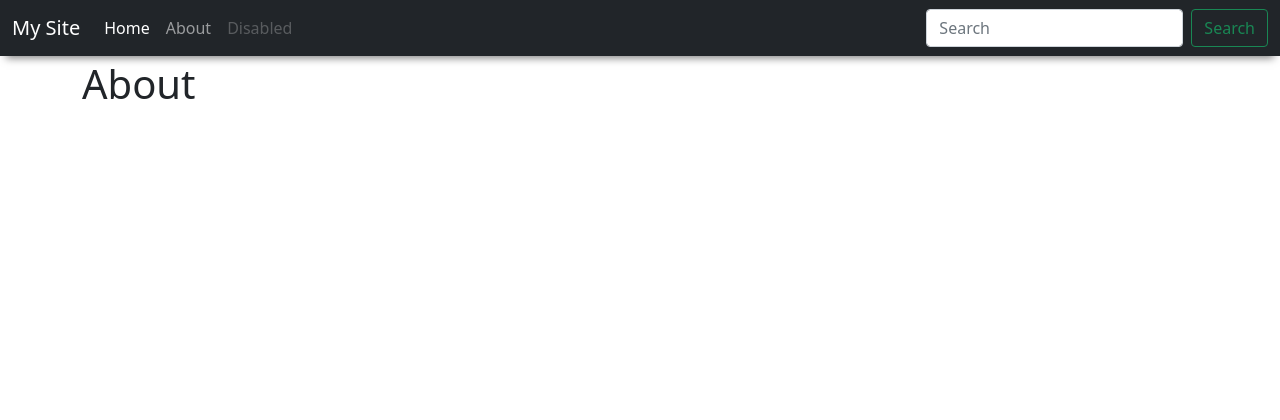
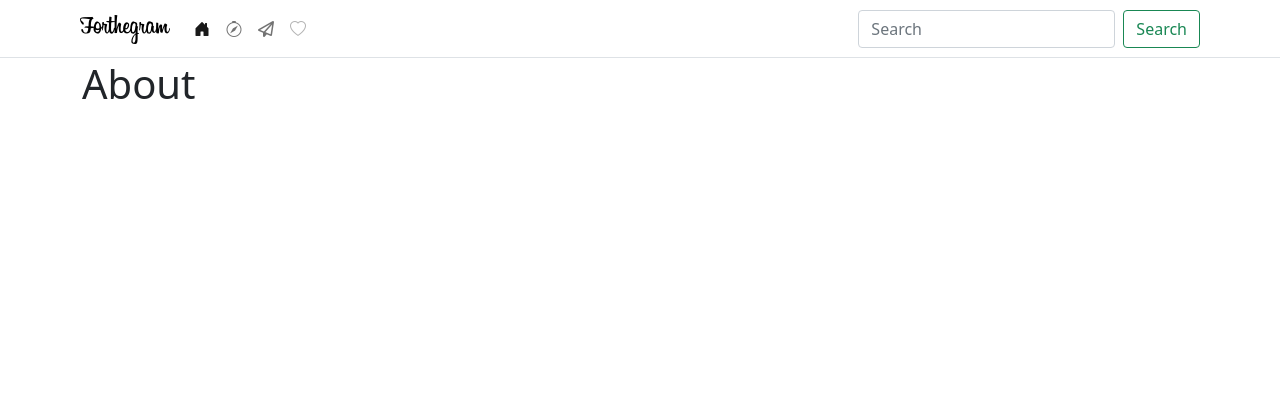
Before and after one commit to BwanaQ/forthegram, a Django app: page /about/ in a window 1280 px wide. Shown: the top 420 px of the page. Run offline with Django 3.2, Linux system fonts and the light colour scheme; some libraries are stand-ins or nearby versions.

Commit message:
build starter template

```diff
--- a/blog/static/blog/main.css
+++ b/blog/static/blog/main.css
@@ -10,6 +10,14 @@ wrapper {
   margin: top -60px;
   box-shadow: 0px -8px 8px -6px rgba(0, 0, 0, 0.5);
 }
-.navbar {
-  box-shadow: 0px 8px 8px -6px rgba(0, 0, 0, 0.5);
+
+nav {
+  padding: 0px 20px 0px 20px;
 }
+.card-body {
+  padding: 0px;
+}
+.gram-img {
+  width: 670px;
+  height: auto;
+}
--- a/blog/templates/blog/base.html
+++ b/blog/templates/blog/base.html
@@ -24,6 +24,11 @@
       type="text/css"
       href="{% static 'blog/main.css' %}"
     />
+    <!-- fontawesome css-->
+    <script
+      src="https://kit.fontawesome.com/441c641a51.js"
+      crossorigin="anonymous"
+    ></script>
     {% if title %}
     <title>Blog | {{title}}</title>
     {% else %}
@@ -34,9 +39,13 @@
     <wrapper class="d-flex flex-column">
       <header>
         <!-- Fixed navbar -->
-        <nav class="navbar navbar-expand-md navbar-dark fixed-top bg-dark">
-          <div class="container-fluid">
-            <a class="navbar-brand" href="{% url 'blog-home' %}">My Site</a>
+        <nav
+          class="navbar navbar-expand-md navbar-light fixed-top bg-white text-dark border-bottom"
+        >
+          <div class="container-fluid mx-5 float-md-start">
+            <a class="navbar-brand" href="{% url 'blog-home' %}"
+              ><img src="{% static 'blog/gram.png'%}"
+            /></a>
             <button
               class="navbar-toggler"
               type="button"
@@ -55,20 +64,21 @@
                     class="nav-link active"
                     aria-current="page"
                     href="{% url 'blog-home' %}"
-                    >Home</a
-                  >
+                    ><i class="bi bi-house-door-fill"></i
+                  ></a>
                 </li>
                 <li class="nav-item">
-                  <a class="nav-link" href="{% url 'blog-about' %}">About</a>
+                  <a class="nav-link" href="{% url 'blog-about' %}"
+                    ><i class="bi bi-compass"></i
+                  ></a>
                 </li>
                 <li class="nav-item">
-                  <a
-                    class="nav-link disabled"
-                    href="#"
-                    tabindex="-1"
-                    aria-disabled="true"
-                    >Disabled</a
-                  >
+                  <a class="nav-link" href="#"><i class="far fa-paper-plane"></i></a>
+                </li>
+                <li class="nav-item">
+                  <a class="nav-link disabled" href="#"
+                    ><i class="bi bi-heart"></i
+                  ></a>
                 </li>
               </ul>
               <form class="d-flex">
--- a/blog/views.py
+++ b/blog/views.py
@@ -4,18 +4,21 @@ from django.http import HttpResponse
 
 posts = [
     {
+        'id': 1,
         'author': 'BwanaQ',
         'title': 'Blog Post 1',
         'content': 'First post content',
         'date_posted': 'August 27, 2020'
     },
     {
+        'id': 2,
         'author': 'Jane Doe',
         'title': 'Blog Post 2',
         'content': 'Second post content',
         'date_posted': 'November 27, 2021'
     },
     {
+        'id': 3,
         'author': 'Loise Hunja',
         'title': 'Blog Post 3',
         'content': 'Third post content',
--- a/core/settings.py
+++ b/core/settings.py
@@ -39,6 +39,7 @@ INSTALLED_APPS = [
     'django.contrib.messages',
     'django.contrib.staticfiles',
 
+    # 3rd party apps
     # my apps
     'blog',
 ]
```
Also changed, not shown: blog/templates/blog/home.html (+58 -13 lines), blog/static/blog/gram.png (added), blog/static/blog/pic.jpg (added).
